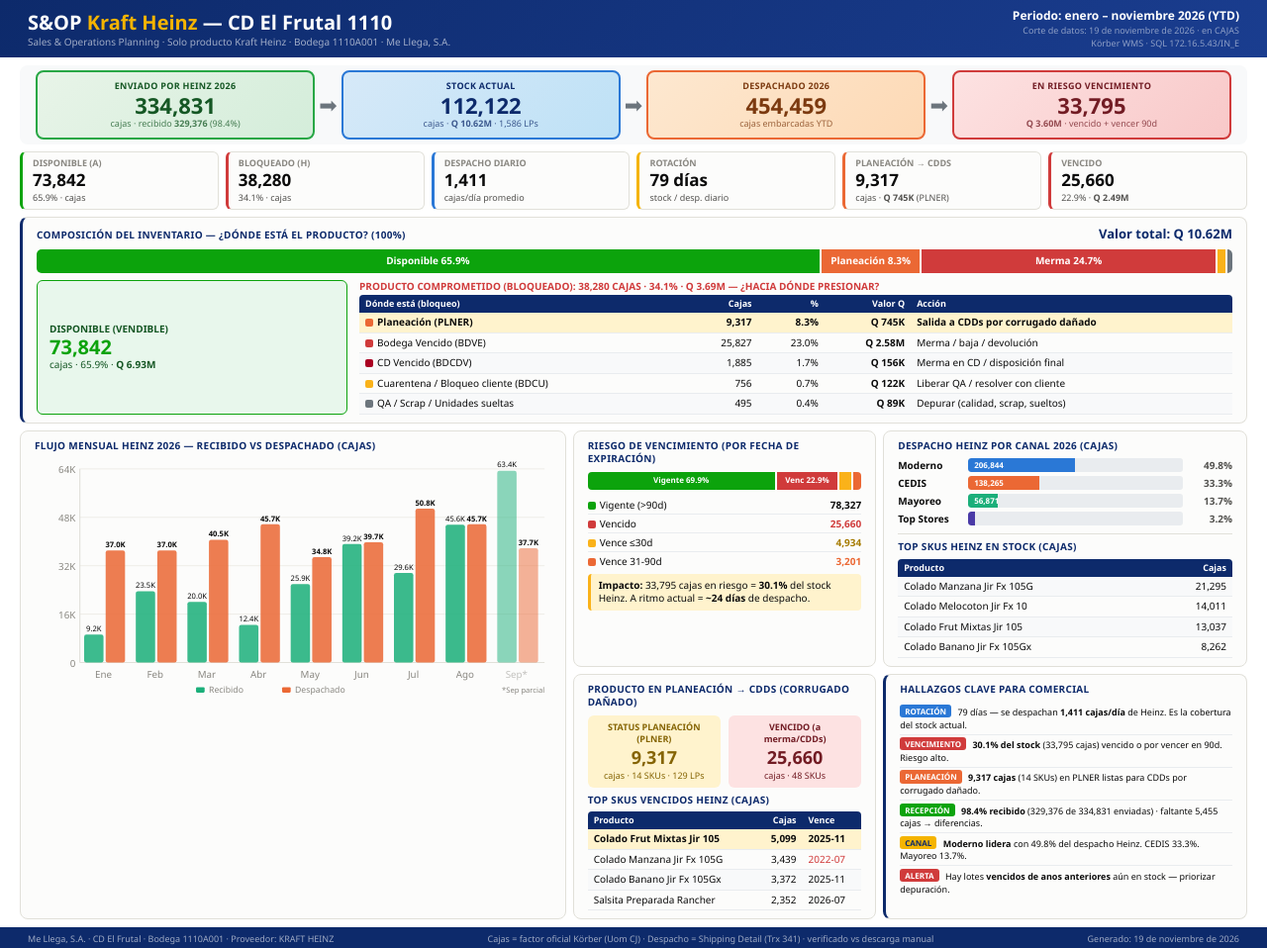
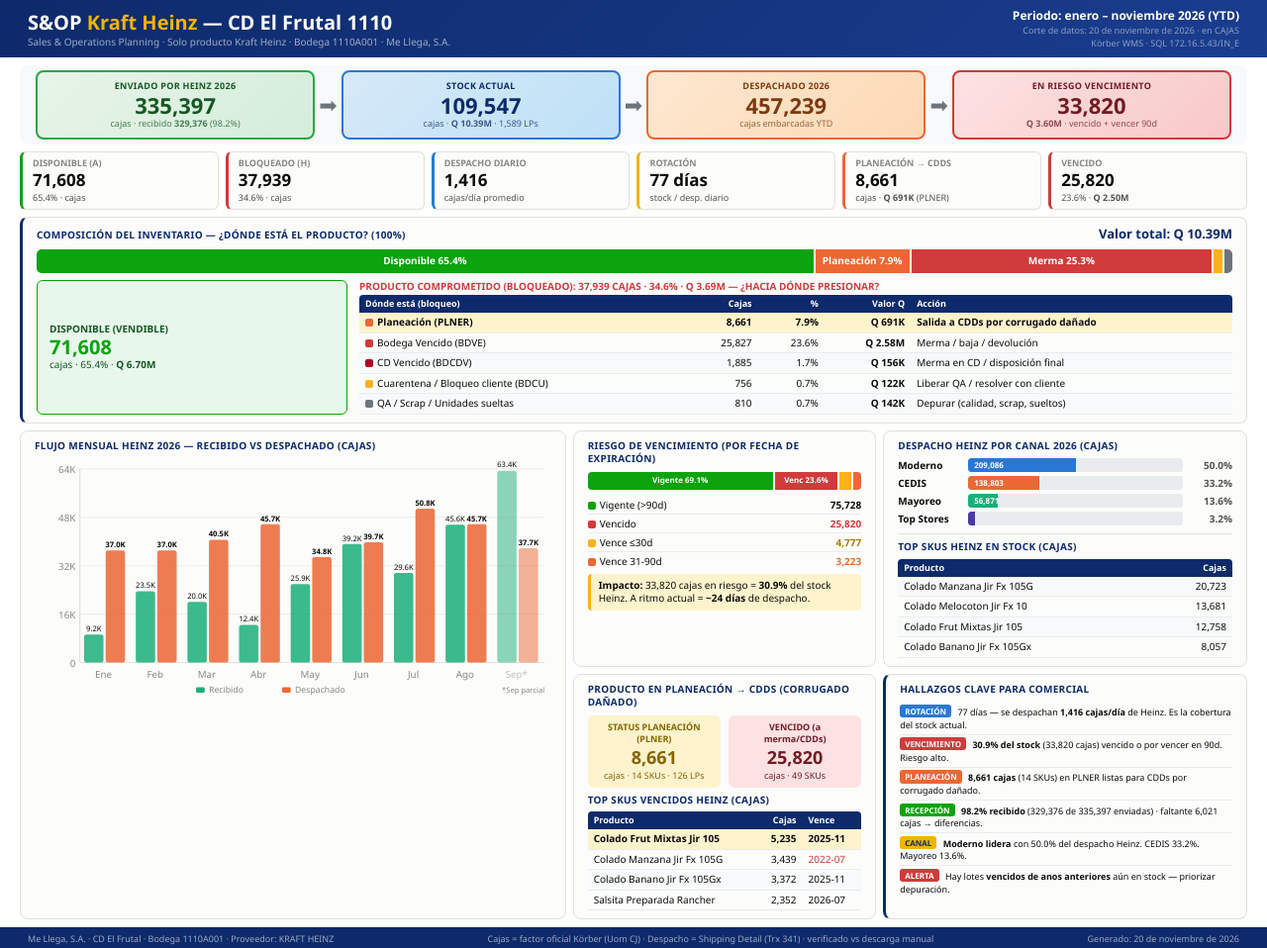
Before and after one commit to trujilloquezadacarlosdavid-hash/archivos-de-python, a plain HTML site: page INVENTARIO_DIRECTOR/INFOGRAFIA_SOP_DIRECTOR.html in a window 1280 px wide. Shown: the whole page at 99% size. Drawn offline with Linux system fonts and the light colour scheme.

Commit message:
Auto-sync 2026-11-20 05:00

```diff
--- a/INVENTARIO_DIRECTOR/INFOGRAFIA_SOP_DIRECTOR.html
+++ b/INVENTARIO_DIRECTOR/INFOGRAFIA_SOP_DIRECTOR.html
@@ -93,59 +93,59 @@ body { font-family:'Segoe UI',system-ui,sans-serif; background:#fff; color:var(-
 <div class="page">
 <div class="hdr">
   <div><h1>S&OP <span>Kraft Heinz</span> — CD El Frutal 1110</h1><div class="hdr-sub">Sales & Operations Planning · Solo producto Kraft Heinz · Bodega 1110A001 · Me Llega, S.A.</div></div>
-  <div class="hdr-right"><div style="font-weight:700">Periodo: enero – noviembre 2026 (YTD)</div><div class="sub">Corte de datos: 19 de noviembre de 2026 · en CAJAS</div><div class="sub">K&ouml;rber WMS · SQL 172.16.5.43/IN_E</div></div>
+  <div class="hdr-right"><div style="font-weight:700">Periodo: enero – noviembre 2026 (YTD)</div><div class="sub">Corte de datos: 20 de noviembre de 2026 · en CAJAS</div><div class="sub">K&ouml;rber WMS · SQL 172.16.5.43/IN_E</div></div>
 </div>
 
 <div class="body">
   <!-- FLOW -->
   <div class="flow-bar">
-    <div class="fn fn-in"><div class="fn-lb">Enviado por Heinz 2026</div><div class="fn-v">334,831</div><div class="fn-s">cajas · recibido <b>329,376</b> (98.4%)</div></div>
+    <div class="fn fn-in"><div class="fn-lb">Enviado por Heinz 2026</div><div class="fn-v">335,397</div><div class="fn-s">cajas · recibido <b>329,376</b> (98.2%)</div></div>
     <div class="fa">&#10145;</div>
-    <div class="fn fn-st"><div class="fn-lb">Stock Actual</div><div class="fn-v">112,122</div><div class="fn-s">cajas · <b>Q 10.62M</b> · 1,586 LPs</div></div>
+    <div class="fn fn-st"><div class="fn-lb">Stock Actual</div><div class="fn-v">109,547</div><div class="fn-s">cajas · <b>Q 10.39M</b> · 1,589 LPs</div></div>
     <div class="fa">&#10145;</div>
-    <div class="fn fn-out"><div class="fn-lb">Despachado 2026</div><div class="fn-v">454,459</div><div class="fn-s">cajas embarcadas YTD</div></div>
+    <div class="fn fn-out"><div class="fn-lb">Despachado 2026</div><div class="fn-v">457,239</div><div class="fn-s">cajas embarcadas YTD</div></div>
     <div class="fa">&#10145;</div>
-    <div class="fn fn-rk"><div class="fn-lb">En Riesgo Vencimiento</div><div class="fn-v">33,795</div><div class="fn-s"><b>Q 3.60M</b> · vencido + vencer 90d</div></div>
+    <div class="fn fn-rk"><div class="fn-lb">En Riesgo Vencimiento</div><div class="fn-v">33,820</div><div class="fn-s"><b>Q 3.60M</b> · vencido + vencer 90d</div></div>
   </div>
 
   <!-- KPIs -->
   <div class="kpis">
-    <div class="kp" style="border-left-color:var(--verde)"><div class="kp-lb">Disponible (A)</div><div class="kp-v">73,842</div><div class="kp-s">65.9% · cajas</div></div>
-    <div class="kp" style="border-left-color:var(--rojo)"><div class="kp-lb">Bloqueado (H)</div><div class="kp-v">38,280</div><div class="kp-s">34.1% · cajas</div></div>
-    <div class="kp" style="border-left-color:var(--azulC)"><div class="kp-lb">Despacho Diario</div><div class="kp-v">1,411</div><div class="kp-s">cajas/d&iacute;a promedio</div></div>
-    <div class="kp" style="border-left-color:var(--dorado)"><div class="kp-lb">Rotaci&oacute;n</div><div class="kp-v">79 d&iacute;as</div><div class="kp-s">stock / desp. diario</div></div>
-    <div class="kp" style="border-left-color:var(--naranja)"><div class="kp-lb">Planeaci&oacute;n &rarr; CDDs</div><div class="kp-v">9,317</div><div class="kp-s">cajas · <b>Q 745K</b> (PLNER)</div></div>
-    <div class="kp" style="border-left-color:var(--rojo)"><div class="kp-lb">Vencido</div><div class="kp-v">25,660</div><div class="kp-s">22.9% · <b>Q 2.49M</b></div></div>
+    <div class="kp" style="border-left-color:var(--verde)"><div class="kp-lb">Disponible (A)</div><div class="kp-v">71,608</div><div class="kp-s">65.4% · cajas</div></div>
+    <div class="kp" style="border-left-color:var(--rojo)"><div class="kp-lb">Bloqueado (H)</div><div class="kp-v">37,939</div><div class="kp-s">34.6% · cajas</div></div>
+    <div class="kp" style="border-left-color:var(--azulC)"><div class="kp-lb">Despacho Diario</div><div class="kp-v">1,416</div><div class="kp-s">cajas/d&iacute;a promedio</div></div>
+    <div class="kp" style="border-left-color:var(--dorado)"><div class="kp-lb">Rotaci&oacute;n</div><div class="kp-v">77 d&iacute;as</div><div class="kp-s">stock / desp. diario</div></div>
+    <div class="kp" style="border-left-color:var(--naranja)"><div class="kp-lb">Planeaci&oacute;n &rarr; CDDs</div><div class="kp-v">8,661</div><div class="kp-s">cajas · <b>Q 691K</b> (PLNER)</div></div>
+    <div class="kp" style="border-left-color:var(--rojo)"><div class="kp-lb">Vencido</div><div class="kp-v">25,820</div><div class="kp-s">23.6% · <b>Q 2.50M</b></div></div>
   </div>
 
   <!-- COMPOSICION 100% -->
   <div class="card" style="border-left:3px solid var(--azul)">
     <div style="display:flex;justify-content:space-between;align-items:baseline;margin-bottom:6px">
       <div class="card-t" style="margin:0">Composici&oacute;n del Inventario — &iquest;d&oacute;nde est&aacute; el producto? (100%)</div>
-      <div style="font-size:13px;font-weight:800;color:var(--azul)">Valor total: Q 10.62M</div>
+      <div style="font-size:13px;font-weight:800;color:var(--azul)">Valor total: Q 10.39M</div>
     </div>
     <div style="display:flex;height:24px;border-radius:5px;overflow:hidden;gap:2px;margin-bottom:7px">
-      <div style="width:65.9%;background:var(--verde);display:flex;align-items:center;justify-content:center;color:#fff;font-size:10px;font-weight:700">Disponible 65.9%</div>
-      <div style="width:8.3%;background:var(--naranja);display:flex;align-items:center;justify-content:center;color:#fff;font-size:10px;font-weight:700">Planeaci&oacute;n 8.3%</div>
-      <div style="width:24.7%;background:var(--rojo);display:flex;align-items:center;justify-content:center;color:#fff;font-size:10px;font-weight:700">Merma 24.7%</div>
+      <div style="width:65.4%;background:var(--verde);display:flex;align-items:center;justify-content:center;color:#fff;font-size:10px;font-weight:700">Disponible 65.4%</div>
+      <div style="width:7.9%;background:var(--naranja);display:flex;align-items:center;justify-content:center;color:#fff;font-size:10px;font-weight:700">Planeaci&oacute;n 7.9%</div>
+      <div style="width:25.3%;background:var(--rojo);display:flex;align-items:center;justify-content:center;color:#fff;font-size:10px;font-weight:700">Merma 25.3%</div>
       <div style="width:0.7%;background:var(--warn)" title="Cuarentena"></div>
-      <div style="width:0.4%;background:var(--gris3)" title="Otros"></div>
+      <div style="width:0.7%;background:var(--gris3)" title="Otros"></div>
     </div>
     <div style="display:flex;gap:12px;align-items:stretch">
       <div style="flex:0 0 26%;background:#e8f7ec;border:1px solid var(--verde);border-radius:6px;padding:7px 12px;display:flex;flex-direction:column;justify-content:center">
         <div style="font-size:10px;font-weight:700;color:#155724;text-transform:uppercase">Disponible (vendible)</div>
-        <div style="font-size:20px;font-weight:800;color:var(--verde);line-height:1.1">73,842</div>
-        <div style="font-size:10px;color:#155724">cajas · 65.9% · <b>Q 6.93M</b></div>
+        <div style="font-size:20px;font-weight:800;color:var(--verde);line-height:1.1">71,608</div>
+        <div style="font-size:10px;color:#155724">cajas · 65.4% · <b>Q 6.70M</b></div>
       </div>
       <div style="flex:1">
-        <div style="font-size:10px;font-weight:700;color:var(--rojo);text-transform:uppercase;margin-bottom:2px">Producto comprometido (bloqueado): 38,280 cajas · 34.1% · Q 3.69M — &iquest;hacia d&oacute;nde presionar?</div>
+        <div style="font-size:10px;font-weight:700;color:var(--rojo);text-transform:uppercase;margin-bottom:2px">Producto comprometido (bloqueado): 37,939 cajas · 34.6% · Q 3.69M — &iquest;hacia d&oacute;nde presionar?</div>
         <table class="mt" style="font-size:10px">
           <tr><th>D&oacute;nde est&aacute; (bloqueo)</th><th style="text-align:right">Cajas</th><th style="text-align:right">%</th><th style="text-align:right">Valor Q</th><th>Acci&oacute;n</th></tr>
-          <tr class="hl"><td><span class="dot" style="background:var(--naranja)"></span>Planeaci&oacute;n (PLNER)</td><td style="text-align:right">9,317</td><td style="text-align:right">8.3%</td><td style="text-align:right"><b>Q 745K</b></td><td>Salida a CDDs por corrugado da&ntilde;ado</td></tr>
-          <tr><td><span class="dot" style="background:var(--rojo)"></span>Bodega Vencido (BDVE)</td><td style="text-align:right">25,827</td><td style="text-align:right">23.0%</td><td style="text-align:right"><b>Q 2.58M</b></td><td>Merma / baja / devoluci&oacute;n</td></tr>
+          <tr class="hl"><td><span class="dot" style="background:var(--naranja)"></span>Planeaci&oacute;n (PLNER)</td><td style="text-align:right">8,661</td><td style="text-align:right">7.9%</td><td style="text-align:right"><b>Q 691K</b></td><td>Salida a CDDs por corrugado da&ntilde;ado</td></tr>
+          <tr><td><span class="dot" style="background:var(--rojo)"></span>Bodega Vencido (BDVE)</td><td style="text-align:right">25,827</td><td style="text-align:right">23.6%</td><td style="text-align:right"><b>Q 2.58M</b></td><td>Merma / baja / devoluci&oacute;n</td></tr>
           <tr><td><span class="dot" style="background:#a02;"></span>CD Vencido (BDCDV)</td><td style="text-align:right">1,885</td><td style="text-align:right">1.7%</td><td style="text-align:right"><b>Q 156K</b></td><td>Merma en CD / disposici&oacute;n final</td></tr>
           <tr><td><span class="dot" style="background:var(--warn)"></span>Cuarentena / Bloqueo cliente (BDCU)</td><td style="text-align:right">756</td><td style="text-align:right">0.7%</td><td style="text-align:right"><b>Q 122K</b></td><td>Liberar QA / resolver con cliente</td></tr>
-          <tr><td><span class="dot" style="background:var(--gris3)"></span>QA / Scrap / Unidades sueltas</td><td style="text-align:right">495</td><td style="text-align:right">0.4%</td><td style="text-align:right"><b>Q 89K</b></td><td>Depurar (calidad, scrap, sueltos)</td></tr>
+          <tr><td><span class="dot" style="background:var(--gris3)"></span>QA / Scrap / Unidades sueltas</td><td style="text-align:right">810</td><td style="text-align:right">0.7%</td><td style="text-align:right"><b>Q 142K</b></td><td>Depurar (calidad, scrap, sueltos)</td></tr>
         </table>
       </div>
     </div>
@@ -222,32 +222,32 @@ body { font-family:'Segoe UI',system-ui,sans-serif; background:#fff; color:var(-
     <div class="card">
       <div class="card-t">Riesgo de Vencimiento (por fecha de expiraci&oacute;n)</div>
       <div class="rbar">
-        <div class="rseg" style="width:69.9%;background:var(--verde)">Vigente 69.9%</div>
-        <div class="rseg" style="width:22.9%;background:var(--rojo)">Venc 22.9%</div>
+        <div class="rseg" style="width:69.1%;background:var(--verde)">Vigente 69.1%</div>
+        <div class="rseg" style="width:23.6%;background:var(--rojo)">Venc 23.6%</div>
         <div class="rseg" style="width:4.4%;background:var(--warn)"></div>
         <div class="rseg" style="width:2.9%;background:var(--naranja)"></div>
       </div>
       <div class="rl">
-        <div class="rl-r"><span><span class="dot" style="background:var(--verde)"></span>Vigente (&gt;90d)</span><span style="font-weight:700">78,327</span></div>
-        <div class="rl-r"><span><span class="dot" style="background:var(--rojo)"></span>Vencido</span><span style="font-weight:700;color:var(--rojo)">25,660</span></div>
-        <div class="rl-r"><span><span class="dot" style="background:var(--warn)"></span>Vence &le;30d</span><span style="font-weight:700;color:#a67c00">4,934</span></div>
-        <div class="rl-r"><span><span class="dot" style="background:var(--naranja)"></span>Vence 31-90d</span><span style="font-weight:700;color:var(--naranja)">3,201</span></div>
+        <div class="rl-r"><span><span class="dot" style="background:var(--verde)"></span>Vigente (&gt;90d)</span><span style="font-weight:700">75,728</span></div>
+        <div class="rl-r"><span><span class="dot" style="background:var(--rojo)"></span>Vencido</span><span style="font-weight:700;color:var(--rojo)">25,820</span></div>
+        <div class="rl-r"><span><span class="dot" style="background:var(--warn)"></span>Vence &le;30d</span><span style="font-weight:700;color:#a67c00">4,777</span></div>
+        <div class="rl-r"><span><span class="dot" style="background:var(--naranja)"></span>Vence 31-90d</span><span style="font-weight:700;color:var(--naranja)">3,223</span></div>
       </div>
-      <div class="callout"><strong>Impacto:</strong> 33,795 cajas en riesgo = <strong>30.1%</strong> del stock Heinz. A ritmo actual = <strong>~24 d&iacute;as</strong> de despacho.</div>
+      <div class="callout"><strong>Impacto:</strong> 33,820 cajas en riesgo = <strong>30.9%</strong> del stock Heinz. A ritmo actual = <strong>~24 d&iacute;as</strong> de despacho.</div>
     </div>
 
     <!-- Canales -->
     <div class="card">
       <div class="card-t">Despacho Heinz por Canal 2026 (cajas)</div>
-      <div class="ch-r"><div class="ch-n">Moderno</div><div class="ch-bar"><div class="ch-fill" style="width:49.8%;background:var(--azulC)">206,844</div></div><div class="ch-p">49.8%</div></div>
-      <div class="ch-r"><div class="ch-n">CEDIS</div><div class="ch-bar"><div class="ch-fill" style="width:33.3%;background:var(--naranja)">138,265</div></div><div class="ch-p">33.3%</div></div>
-      <div class="ch-r"><div class="ch-n">Mayoreo</div><div class="ch-bar"><div class="ch-fill" style="width:13.7%;background:#1baf7a">56,871</div></div><div class="ch-p">13.7%</div></div>
+      <div class="ch-r"><div class="ch-n">Moderno</div><div class="ch-bar"><div class="ch-fill" style="width:50.0%;background:var(--azulC)">209,086</div></div><div class="ch-p">50.0%</div></div>
+      <div class="ch-r"><div class="ch-n">CEDIS</div><div class="ch-bar"><div class="ch-fill" style="width:33.2%;background:var(--naranja)">138,803</div></div><div class="ch-p">33.2%</div></div>
+      <div class="ch-r"><div class="ch-n">Mayoreo</div><div class="ch-bar"><div class="ch-fill" style="width:13.6%;background:#1baf7a">56,871</div></div><div class="ch-p">13.6%</div></div>
       <div class="ch-r"><div class="ch-n">Top Stores</div><div class="ch-bar"><div class="ch-fill" style="width:3.2%;background:#4a3aa7"></div></div><div class="ch-p">3.2%</div></div>
       <div style="border-top:1px solid var(--grisL);margin-top:8px;padding-top:6px">
         <div class="card-t" style="margin-bottom:5px">Top SKUs Heinz en Stock (cajas)</div>
         <table class="mt">
           <tr><th>Producto</th><th style="text-align:right">Cajas</th></tr>
-          <tr><td>Colado Manzana Jir Fx 105G</td><td style="text-align:right">21,295</td></tr><tr><td>Colado Melocoton Jir Fx 10</td><td style="text-align:right">14,011</td></tr><tr><td>Colado Frut Mixtas Jir 105</td><td style="text-align:right">13,037</td></tr><tr><td>Colado Banano Jir Fx 105Gx</td><td style="text-align:right">8,262</td></tr>
+          <tr><td>Colado Manzana Jir Fx 105G</td><td style="text-align:right">20,723</td></tr><tr><td>Colado Melocoton Jir Fx 10</td><td style="text-align:right">13,681</td></tr><tr><td>Colado Frut Mixtas Jir 105</td><td style="text-align:right">12,758</td></tr><tr><td>Colado Banano Jir Fx 105Gx</td><td style="text-align:right">8,057</td></tr>
         </table>
       </div>
     </div>
@@ -256,13 +256,13 @@ body { font-family:'Segoe UI',system-ui,sans-serif; background:#fff; color:var(-
     <div class="card">
       <div class="card-t">Producto en Planeaci&oacute;n &rarr; CDDs (corrugado da&ntilde;ado)</div>
       <div class="p34-cards">
-        <div class="p34-c" style="background:#fff3cd;color:#856404"><div class="pc-lb">STATUS PLANEACI&Oacute;N (PLNER)</div><div class="pc-v">9,317</div><div class="pc-s">cajas · 14 SKUs · 129 LPs</div></div>
-        <div class="p34-c" style="background:#fde2e2;color:#721c24"><div class="pc-lb">VENCIDO (a merma/CDDs)</div><div class="pc-v">25,660</div><div class="pc-s">cajas · 48 SKUs</div></div>
+        <div class="p34-c" style="background:#fff3cd;color:#856404"><div class="pc-lb">STATUS PLANEACI&Oacute;N (PLNER)</div><div class="pc-v">8,661</div><div class="pc-s">cajas · 14 SKUs · 126 LPs</div></div>
+        <div class="p34-c" style="background:#fde2e2;color:#721c24"><div class="pc-lb">VENCIDO (a merma/CDDs)</div><div class="pc-v">25,820</div><div class="pc-s">cajas · 49 SKUs</div></div>
       </div>
       <div class="card-t" style="margin-bottom:5px">Top SKUs Vencidos Heinz (cajas)</div>
       <table class="mt">
         <tr><th>Producto</th><th style="text-align:right">Cajas</th><th>Vence</th></tr>
-        <tr class="hl"><td>Colado Frut Mixtas Jir 105</td><td style="text-align:right">5,099</td><td style="">2025-11</td></tr><tr><td>Colado Manzana Jir Fx 105G</td><td style="text-align:right">3,439</td><td style="color:var(--rojo)">2022-07</td></tr><tr><td>Colado Banano Jir Fx 105Gx</td><td style="text-align:right">3,372</td><td style="">2025-11</td></tr><tr><td>Salsita Preparada Rancher </td><td style="text-align:right">2,352</td><td style="">2026-07</td></tr>
+        <tr class="hl"><td>Colado Frut Mixtas Jir 105</td><td style="text-align:right">5,235</td><td style="">2025-11</td></tr><tr><td>Colado Manzana Jir Fx 105G</td><td style="text-align:right">3,439</td><td style="color:var(--rojo)">2022-07</td></tr><tr><td>Colado Banano Jir Fx 105Gx</td><td style="text-align:right">3,372</td><td style="">2025-11</td></tr><tr><td>Salsita Preparada Rancher </td><td style="text-align:right">2,352</td><td style="">2026-07</td></tr>
       </table>
     </div>
 
@@ -270,11 +270,11 @@ body { font-family:'Segoe UI',system-ui,sans-serif; background:#fff; color:var(-
     <div class="card" style="border-left:3px solid var(--azul)">
       <div class="card-t">Hallazgos Clave para Comercial</div>
       <div class="ins">
-        <div class="ins-r"><span class="tag" style="background:var(--azulC)">ROTACI&Oacute;N</span> 79 d&iacute;as — se despachan <strong>1,411 cajas/d&iacute;a</strong> de Heinz. Es la cobertura del stock actual.</div>
-        <div class="ins-r"><span class="tag" style="background:var(--rojo)">VENCIMIENTO</span> <strong>30.1% del stock</strong> (33,795 cajas) vencido o por vencer en 90d. Riesgo alto.</div>
-        <div class="ins-r"><span class="tag" style="background:var(--naranja)">PLANEACI&Oacute;N</span> <strong>9,317 cajas</strong> (14 SKUs) en PLNER listas para CDDs por corrugado da&ntilde;ado.</div>
-        <div class="ins-r"><span class="tag" style="background:var(--verde)">RECEPCI&Oacute;N</span> <strong>98.4% recibido</strong> (329,376 de 334,831 enviadas) · faltante 5,455 cajas &rarr; diferencias.</div>
-        <div class="ins-r"><span class="tag" style="background:var(--dorado);color:var(--azul)">CANAL</span> <strong>Moderno lidera</strong> con 49.8% del despacho Heinz. CEDIS 33.3%. Mayoreo 13.7%.</div>
+        <div class="ins-r"><span class="tag" style="background:var(--azulC)">ROTACI&Oacute;N</span> 77 d&iacute;as — se despachan <strong>1,416 cajas/d&iacute;a</strong> de Heinz. Es la cobertura del stock actual.</div>
+        <div class="ins-r"><span class="tag" style="background:var(--rojo)">VENCIMIENTO</span> <strong>30.9% del stock</strong> (33,820 cajas) vencido o por vencer en 90d. Riesgo alto.</div>
+        <div class="ins-r"><span class="tag" style="background:var(--naranja)">PLANEACI&Oacute;N</span> <strong>8,661 cajas</strong> (14 SKUs) en PLNER listas para CDDs por corrugado da&ntilde;ado.</div>
+        <div class="ins-r"><span class="tag" style="background:var(--verde)">RECEPCI&Oacute;N</span> <strong>98.2% recibido</strong> (329,376 de 335,397 enviadas) · faltante 6,021 cajas &rarr; diferencias.</div>
+        <div class="ins-r"><span class="tag" style="background:var(--dorado);color:var(--azul)">CANAL</span> <strong>Moderno lidera</strong> con 50.0% del despacho Heinz. CEDIS 33.2%. Mayoreo 13.6%.</div>
         <div class="ins-r"><span class="tag" style="background:var(--rojo)">ALERTA</span> Hay lotes <strong>vencidos de anos anteriores</strong> a&uacute;n en stock — priorizar depuraci&oacute;n.</div>
       </div>
     </div>
@@ -285,7 +285,7 @@ body { font-family:'Segoe UI',system-ui,sans-serif; background:#fff; color:var(-
 <div class="ftr">
   <span>Me Llega, S.A. · CD El Frutal · Bodega 1110A001 · Proveedor: KRAFT HEINZ</span>
   <span>Cajas = factor oficial K&ouml;rber (Uom CJ) · Despacho = Shipping Detail (Trx 341) · verificado vs descarga manual</span>
-  <span>Generado: 19 de noviembre de 2026</span>
+  <span>Generado: 20 de noviembre de 2026</span>
 </div>
 </div>
 </body>
```
Also changed, not shown: INVENTARIO_DIRECTOR/DETALLE_HEINZ.html (+11 -11 lines), INVENTARIO_DIRECTOR/refresco_log.txt.
